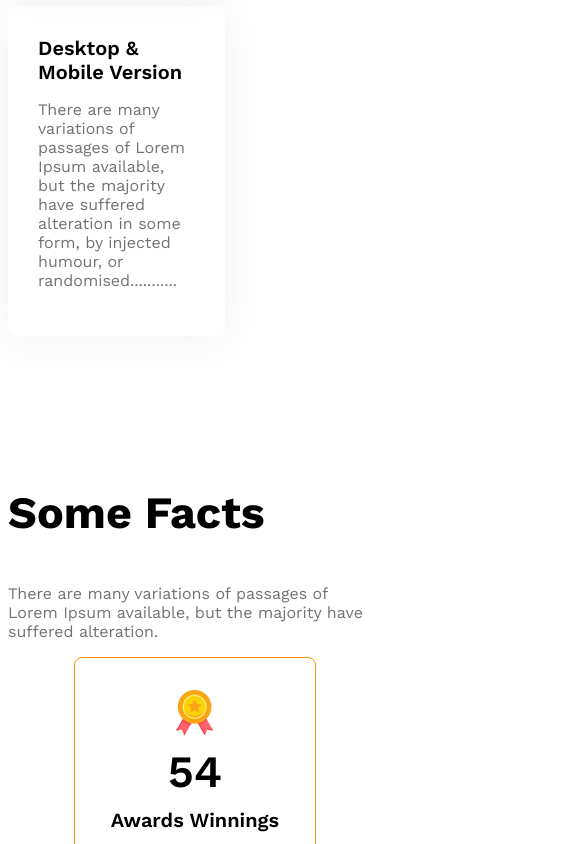
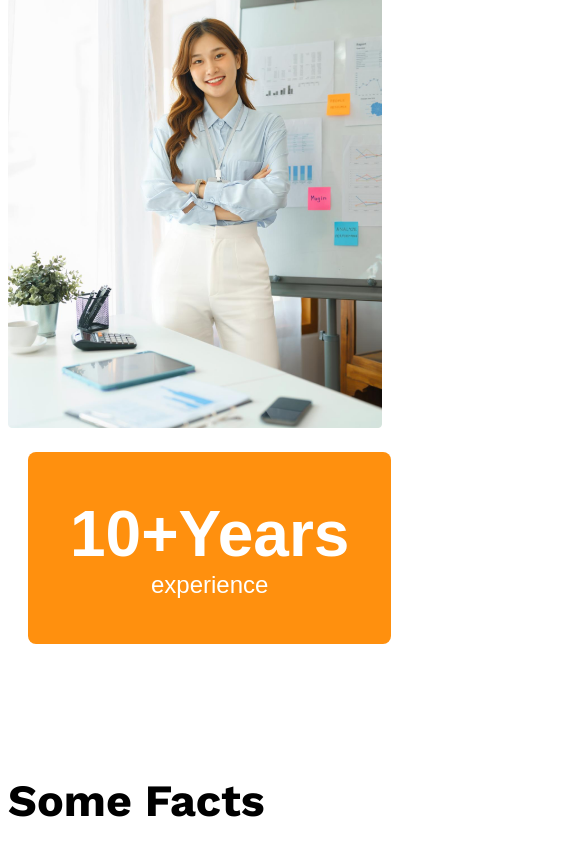
Before and after one commit to jihanurrahman33/g3-architects-website, a plain HTML site: page index.html in a window 390 px wide. Shown: the part 4576-5420 px from the top of the page, 585 px wide, since content can reach past the window. Drawn offline with nearby package versions, Linux system fonts and the light colour scheme.

Commit message:
addeded experience badge and made featured section responsive

```diff
--- a/index.html
+++ b/index.html
@@ -111,7 +111,7 @@
             </p>
           </div>
         </div>
-        <div>
+        <div class="featured-architect">
           <img src="images/architect.png" alt="" />
           <button id="experience-badge" class="btn-primary">
             <span id="experience-year">10+Years</span>
--- a/styles/architects.css
+++ b/styles/architects.css
@@ -139,7 +139,20 @@ main>section {
     margin-bottom: 0px;
 
 }
-
+#experience-badge{
+    padding: 45px 42px;
+    font-size: 1.5rem;
+    font-weight: 500;
+    margin-left: -100px;
+    margin-top: -100px;
+}
+#experience-year{
+    font-size: 4rem;
+    font-weight: 700;
+}
+.featured-architect img{
+width: 100%;
+}
 
 /* some facts related styles */
 .facts-container {
@@ -198,7 +211,7 @@ main>section {
 
     .navbar,
     .nav-links,
-    .teams {
+    .teams,.features {
         flex-direction: column;
     }
 
@@ -220,13 +233,17 @@ main>section {
     .our-features {
         margin-left: 20px;
     }
+    #experience-badge{
+        margin-top: 20px;
+        margin-left: 20px;
+    }
 }
 
 
 
 /* medium size device */
 @media screen and (min-width:576px) and (max-width:992px) {
-    .teams {
+    .teams ,.features{
         flex-direction: column;
     }
 
@@ -240,5 +257,9 @@ main>section {
         justify-items: center;
 
     }
+    #experience-badge{
+        margin-top: 20px;
+        margin-left: 20px;
+    }
 
 }
```
